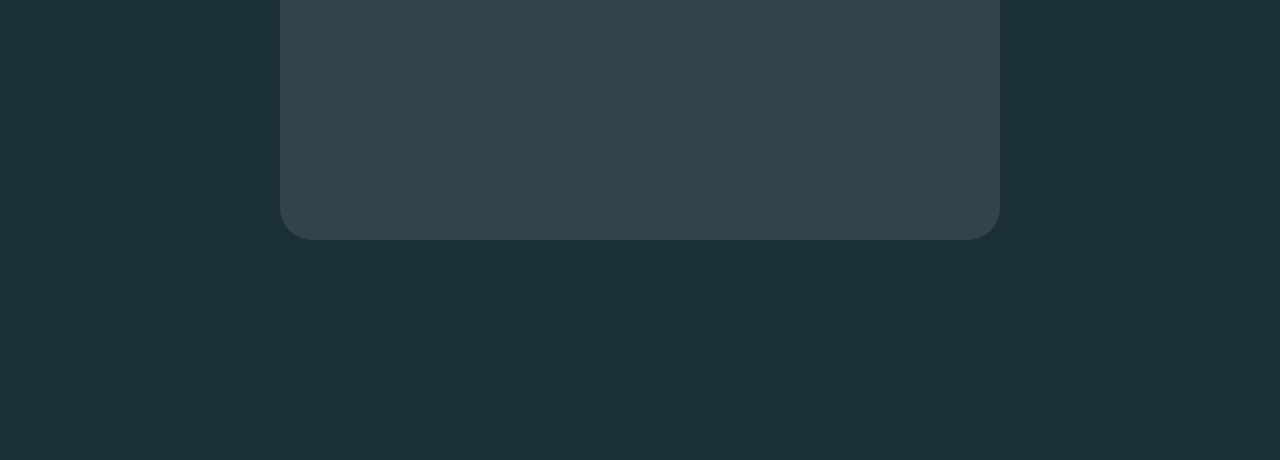
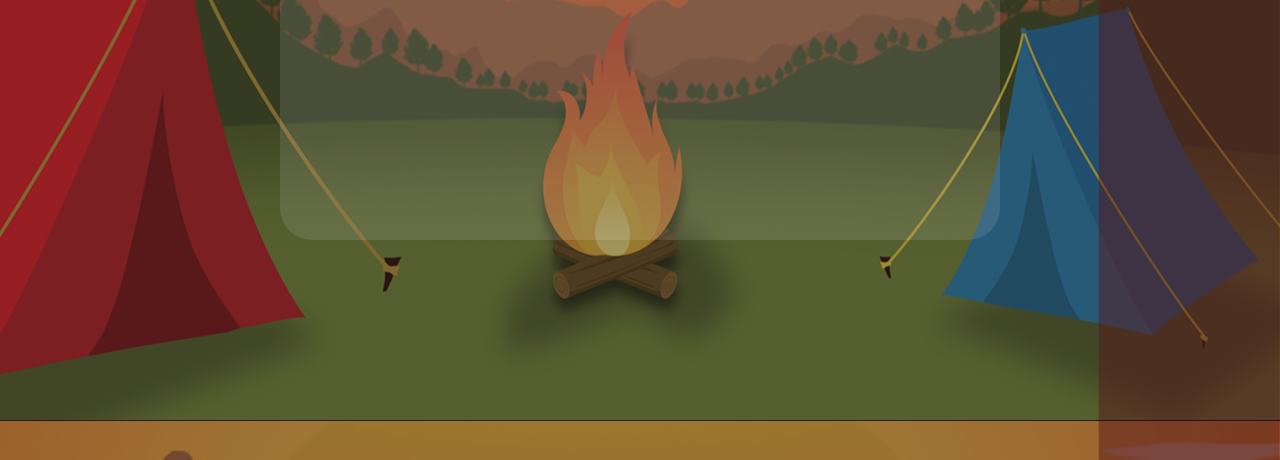
Before and after one commit to Gabby-M745/Desbravadores, a website: page web-data-viz/public/Direcionar.html in a window 1280 px wide. Shown: the part 380-840 px from the top of the page. Drawn offline with Linux system fonts and the light colour scheme.

Commit message:
atualização da imagem de fundo do quiz e esqitlização do modelo de quiz em css

```diff
--- a/web-data-viz/public/css/Direcionar.css
+++ b/web-data-viz/public/css/Direcionar.css
@@ -17,6 +17,14 @@ body {
     background: #1a2f38;
     /*cor de fundo*/
     font-family: sans-serif;
+       color: var(--new-black);
+    background-color: var(--new-white);
+    font-family: Verdana, Geneva, Tahoma, sans-serif;
+    /*background-color: #d1cccc;*/
+    background-image: url("../img/quiz1.png");
+    background-repeat: no-repeat;
+    background-size: 100%;
+    background-attachment: fixed;
 }
 .containerPai {
     margin-top: 40px;
```
Also changed, not shown: web-data-viz/public/index.html (+2 -1 lines), web-data-viz/public/img/quiz1.png (added).
